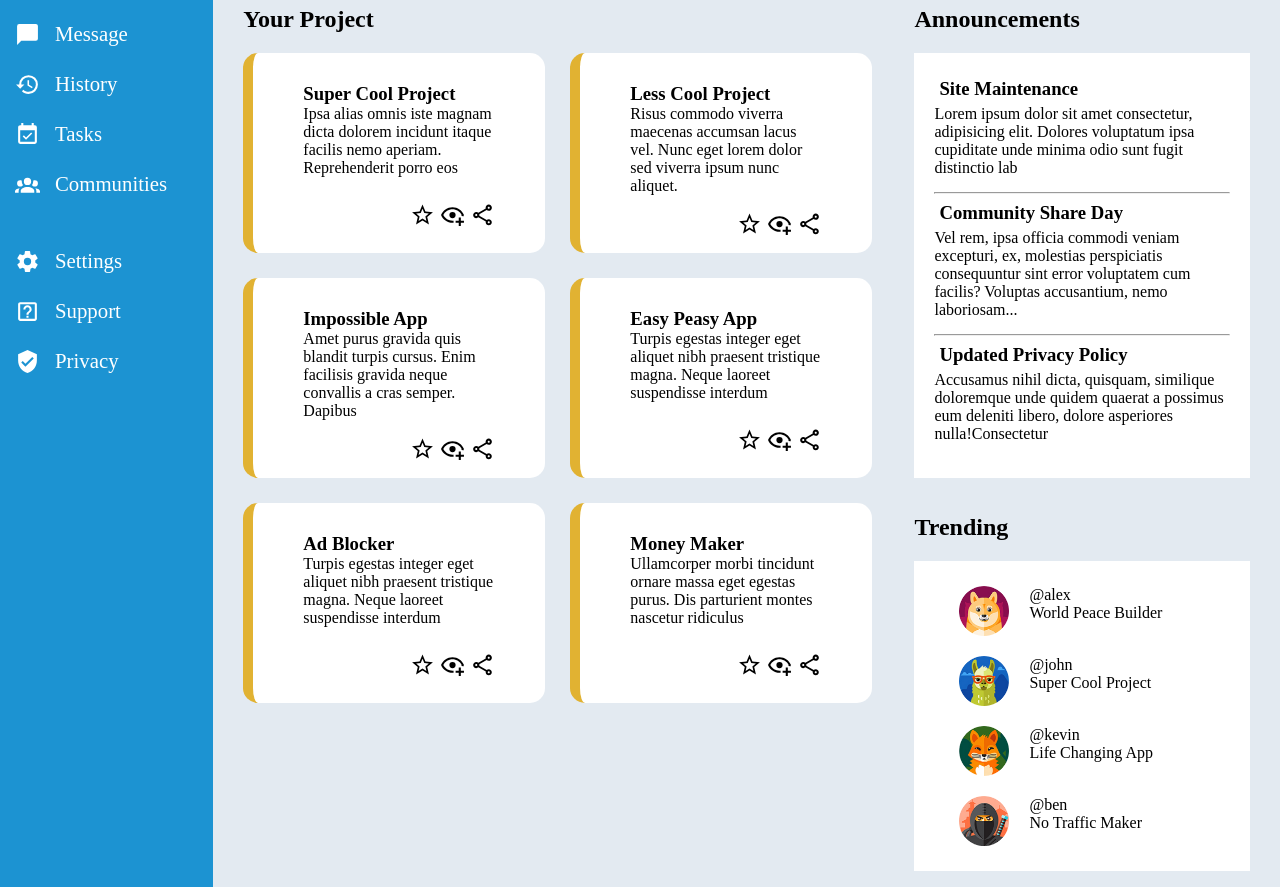
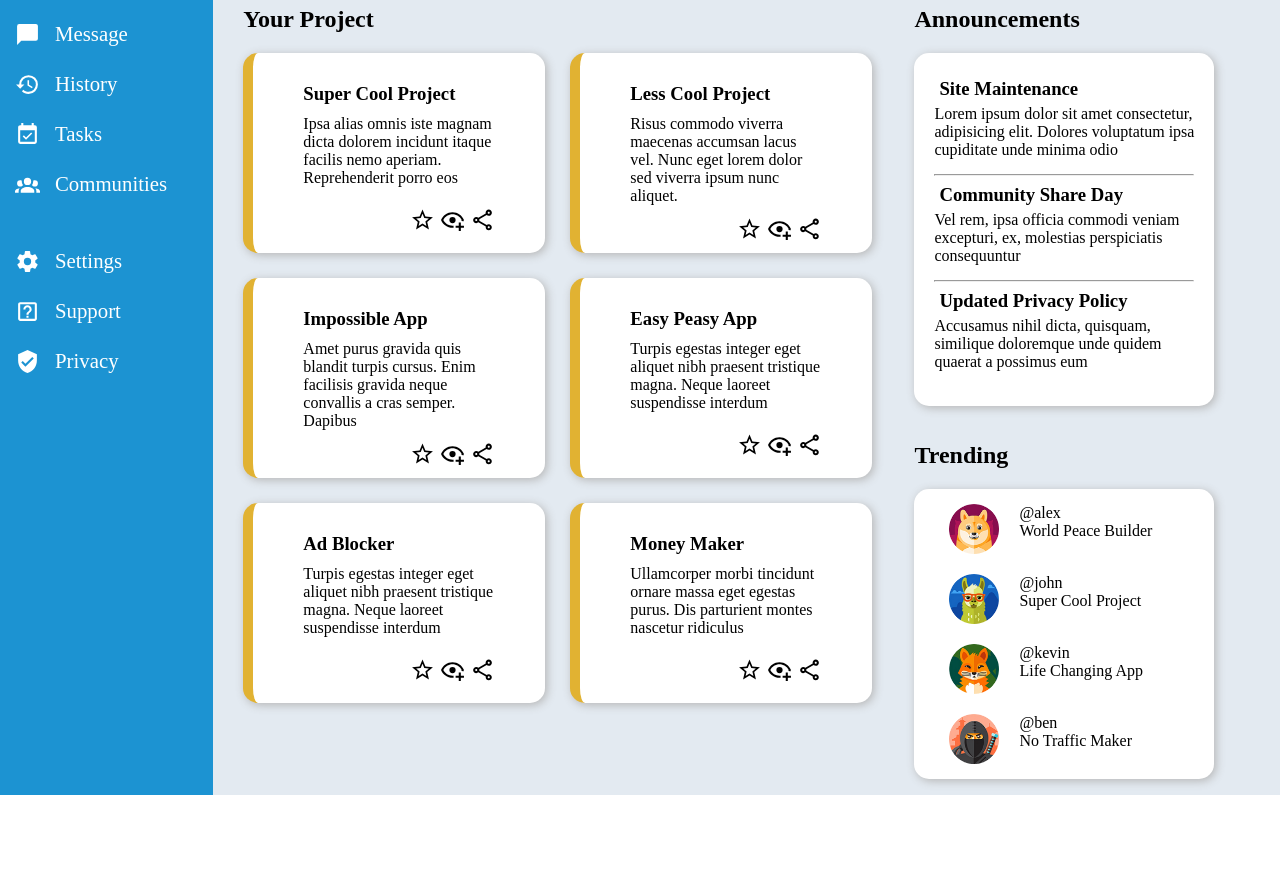
Before and after one commit to Lune3/Admin-DashBoard, a plain HTML site: page index.html in a window 1280 px wide. Shown: the part 189-1076 px from the top of the page. After the commit the page ends 984 px from the top, so only its background shows below. Drawn offline with Linux system fonts and the light colour scheme.

Commit message:
Done with adjustment of section part

```diff
--- a/index.html
+++ b/index.html
@@ -123,18 +123,18 @@
                     <ul>
                         <li>
                             <h3>Site Maintenance</h3>
-                            <p>Lorem ipsum dolor sit amet consectetur, adipisicing elit. Dolores voluptatum ipsa cupiditate unde minima odio sunt fugit distinctio lab</p>
+                            <p>Lorem ipsum dolor sit amet consectetur, adipisicing elit. Dolores voluptatum ipsa cupiditate unde minima odio </p>
                         </li>
                         <hr>
                         <li>
                             <h3>Community Share Day</h3>
-                            <p>Vel rem, ipsa officia commodi veniam excepturi, ex, molestias perspiciatis consequuntur sint error voluptatem cum facilis? Voluptas accusantium, nemo laboriosam...
+                            <p>Vel rem, ipsa officia commodi veniam excepturi, ex, molestias perspiciatis consequuntur
                             </p>
                         </li>
                         <hr>
                         <li>
                             <h3>Updated Privacy Policy</h3>
-                            <p>Accusamus nihil dicta, quisquam, similique doloremque unde quidem quaerat a possimus eum deleniti libero, dolore asperiores nulla!Consectetur</p>
+                            <p>Accusamus nihil dicta, quisquam, similique doloremque unde quidem quaerat a possimus eum</p>
                         </li>
                     </ul>
                 </div>
--- a/styleSheet.css
+++ b/styleSheet.css
@@ -193,7 +193,7 @@ section{
 
 .newPost ul{
     display: grid;
-    grid-template-columns: repeat(auto-fit,minmax(75px,45%));
+    grid-template-columns: repeat(auto-fit,minmax(300px,45%));
     gap: 25px;
 }
 
@@ -206,6 +206,7 @@ section{
     display: flex;
     flex-direction: column;
     border-left: 10px var(--forth-color) solid;
+    box-shadow: 2px 2px 10px rgb(181, 181, 181);
 }
 
 .newPost li div{
@@ -213,16 +214,24 @@ section{
     display: flex;
     flex: 1;
     gap: 5px;
-
 }
 
 .newPost li h3,.newPost li p{
     margin: 0;
 }
 
+.newPost li h3{
+    margin-bottom: 10px;
+}
+
 .announcementsTab ul{
     background-color: white;
     padding: 20px;
+    width: 300px;
+    height: max-content;
+    box-sizing: border-box;
+    border-radius: 15px;
+    box-shadow: 2px 2px 10px rgb(181, 181, 181);
 }
 
 .announcementsTab ul li{
@@ -239,7 +248,11 @@ section{
     display: flex;
     flex-direction: column;
     gap: 20px;
-    padding: 25px;
+    padding: 15px;
+    width: 300px;
+    box-sizing: border-box;
+    border-radius: 15px;
+    box-shadow: 2px 2px 10px rgb(181, 181, 181);
 }
 
 .trendingTab li{
@@ -249,6 +262,7 @@ section{
     margin-left: 20px;
 }
 
+
 .trendingTab li p{
     margin: 0;
 }
```
